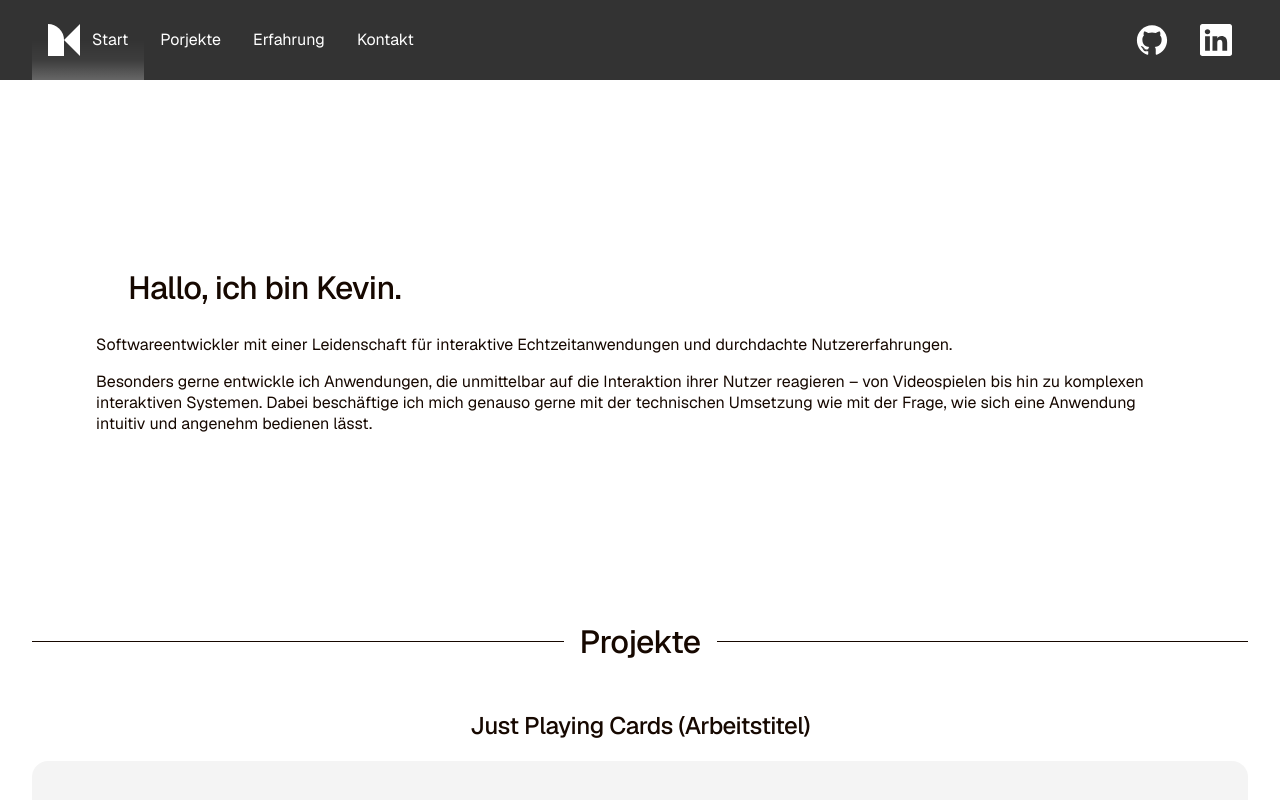
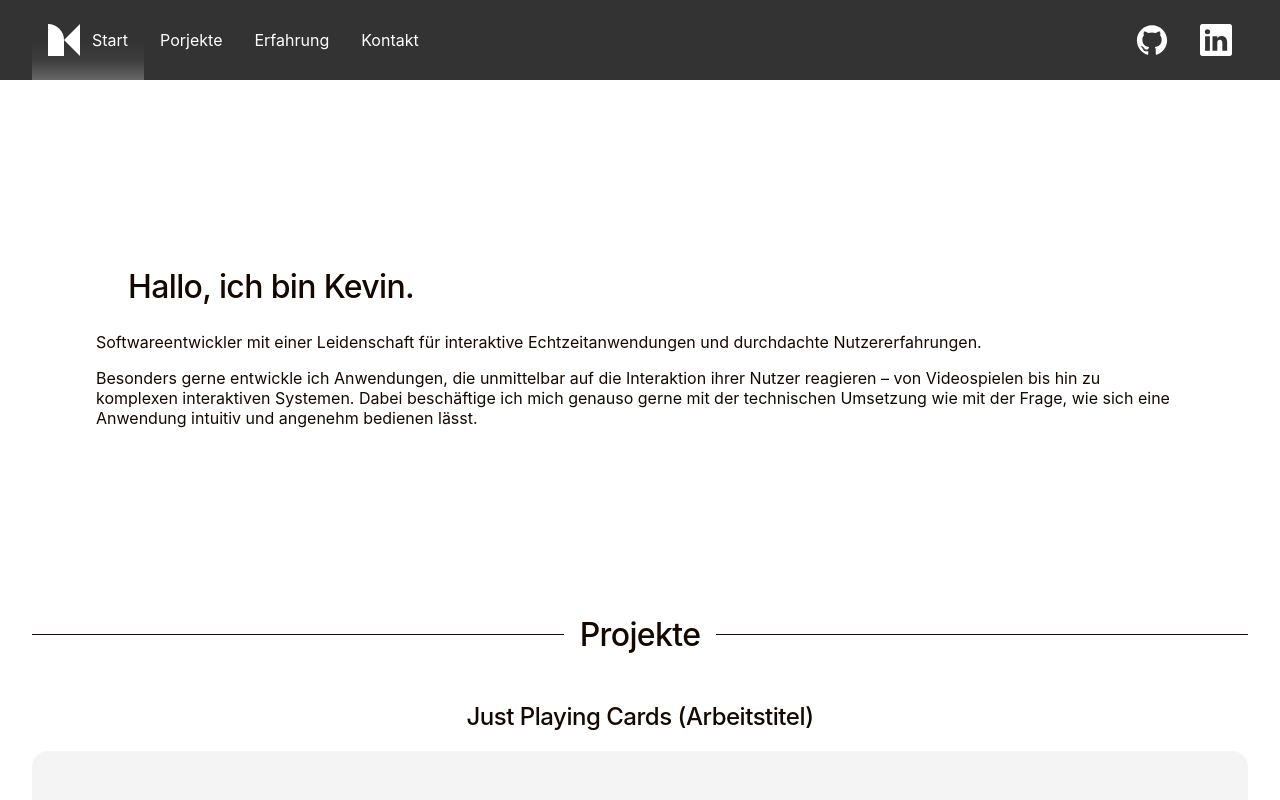
Before and after one commit to ksch01/ksch01.github.io, a Vue app: page / in a window 1280 px wide. Shown: the top 800 px of the page. Built offline with nearby package versions, Linux system fonts and the light colour scheme.

Commit message:
ADD changed font

```diff
--- a/index.html
+++ b/index.html
@@ -1,11 +1,6 @@
 <!DOCTYPE html>
 <html lang="">
   <head>
-    <link rel="preconnect" href="https://fonts.googleapis.com">
-    <link rel="preconnect" href="https://fonts.gstatic.com" crossorigin>
-
-    <link href="https://fonts.googleapis.com/css2?family=Geist:wght@100..900&display=swap" rel="stylesheet">
-
     <meta charset="UTF-8">
     <link rel="icon" type="image/svg+xml" href="/favicon.svg">
     <link rel="icon" href="/favicon.ico">
--- a/src/assets/main.css
+++ b/src/assets/main.css
@@ -24,12 +24,16 @@
   }
 }
 
+main {
+  height: 100%;
+}
+
 #app {
   margin: 0;
   padding: 0;
 
   font-weight: normal;
-  font-family: Geist, sans-serif;
+  font-family: "Inter", system-ui, -apple-system, BlinkMacSystemFont, 'Segoe UI', Roboto, Oxygen, Ubuntu, Cantarell, 'Open Sans', 'Helvetica Neue', sans-serif;
   color: var(--color-font);
 
   width: 100%;
```
